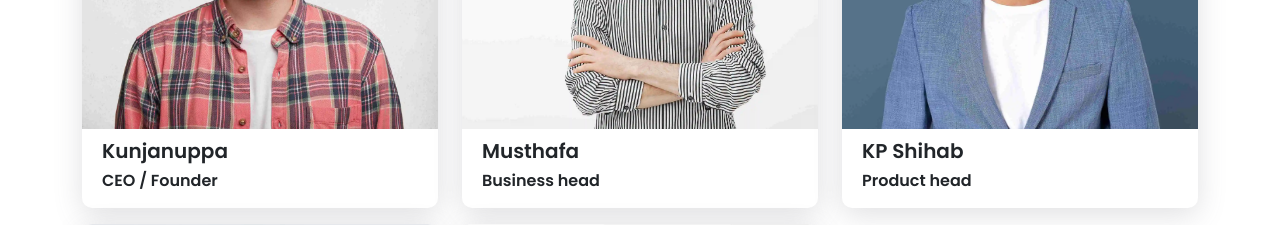
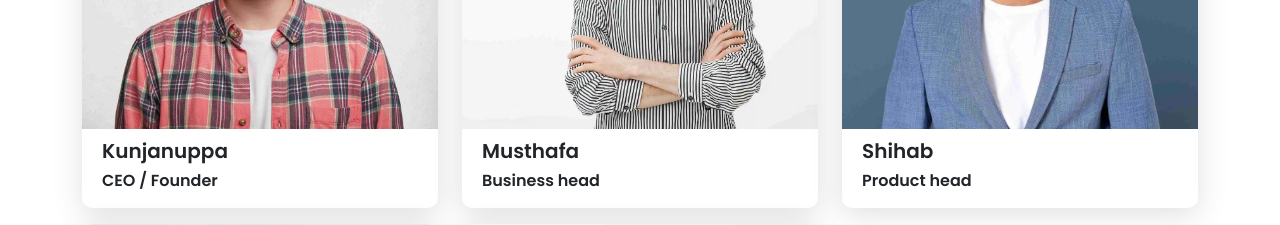
Before and after one commit to abdhakeemabd/kppcs, a React (Vite) app: page /about in a window 1280 px wide. Shown: the part 1240-1465 px from the top of the page. Built offline with nearby package versions, Linux system fonts and the light colour scheme.

Commit message:
kp removed from shihab

```diff
--- a/src/components/team.jsx
+++ b/src/components/team.jsx
@@ -22,7 +22,7 @@ const teamMembers = [
   },
   {
     id: 3,
-    name: 'KP Shihab',
+    name: 'Shihab',
     position: 'Product head',
     image: Team3,
   },
```
